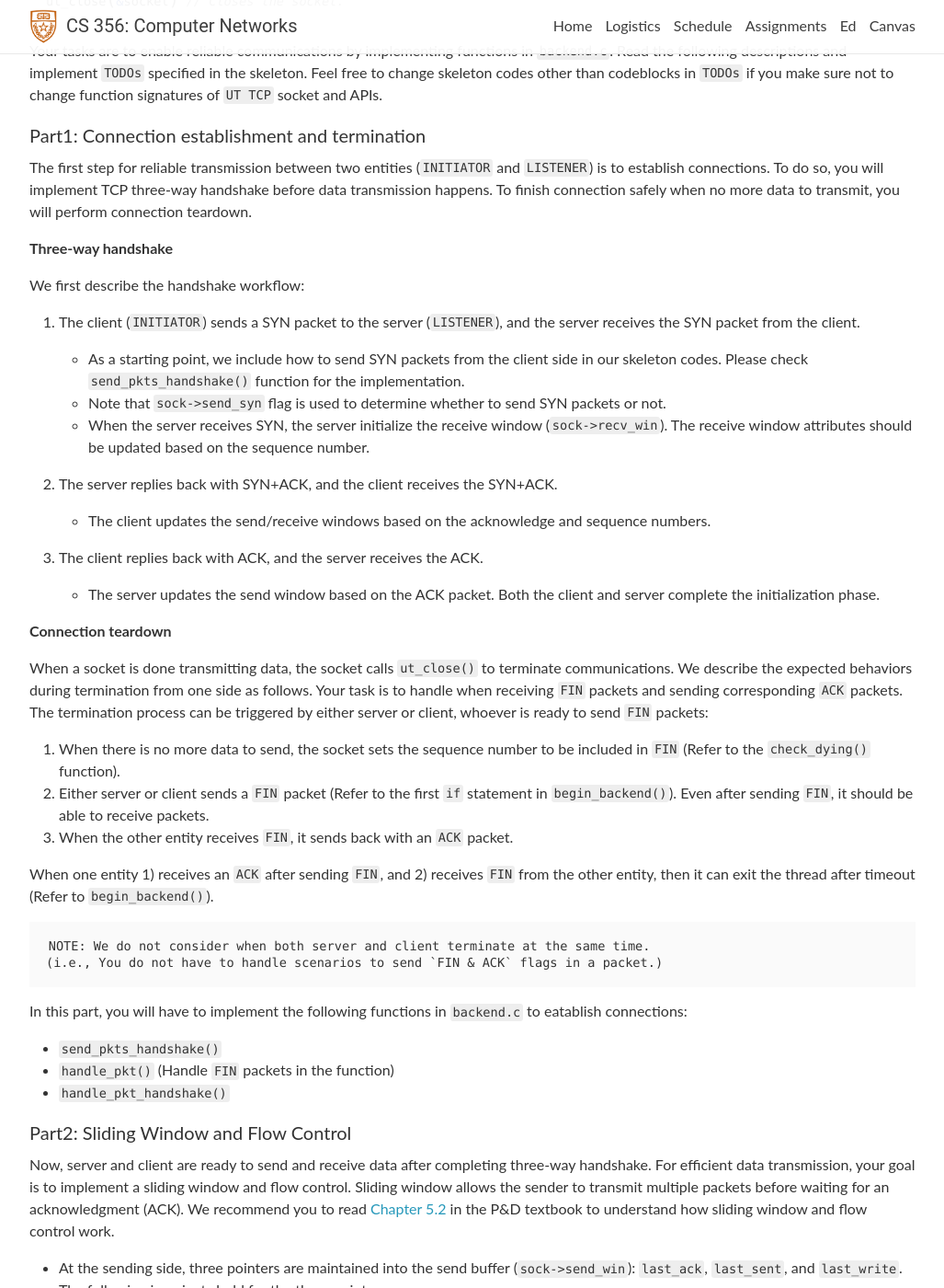
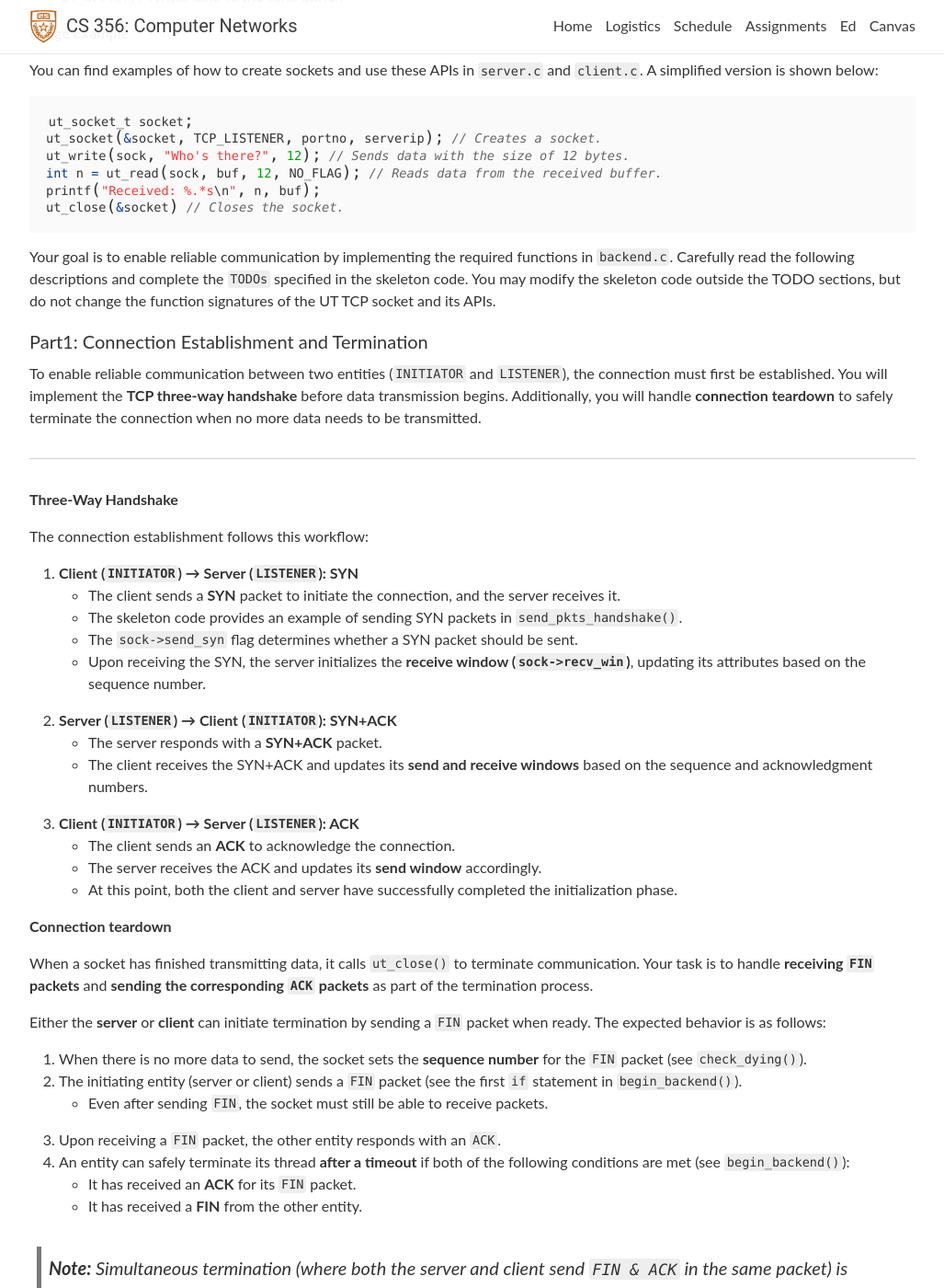
Before and after one commit to utcs356/sp25, a Jekyll site: the page built from _pages/4_congestion_flow_control.md, in a window 1280 px wide and 1400 px high, scrolled down 1403 px. Shown: the whole window at 92% size, without its empty margins (126-1153 px from the left). Built offline with Jekyll 4.4.1, drawn with Linux system fonts in a browser that asks for light colours; nearby versions of some CDN libraries; comment, search, counter and statistics services are not loaded; some of the changed text lies outside the part shown.

Commit message:
assn4 desc update

````diff
--- a/_pages/4_congestion_flow_control.md
+++ b/_pages/4_congestion_flow_control.md
@@ -10,33 +10,41 @@ title: "Assignment 4: Reliable Transport Protocol and Congestion Control"
 
 ### Overview
 
-In this assignment, you will implement a transport layer of the network stack.
-Your transport layer must ensure *reliable transmission of packets* even when packet corruptions and losses occur.
-Also, to enable efficient communication, you will implement sliding window, flow control and congestion control.
+In this assignment, you will implement the transport layer of a network stack. Your implementation must ensure reliable packet transmission, even in the presence of packet corruption and loss. To achieve efficient communication, you will also implement sliding window, flow control, and congestion control mechanisms.
 
 ### Environment Setup
 
-In this assignment, we recommend you use `cs356-base` profile on CloudLab for implementing and testing your code.
-To get the skeleton code, create a **private** repository by clicking `Use this template> Create a repository` on the [GitHub repository](https://github.com/utcs356/assignment4.git).
+We recommend using the `cs356-base` profile on CloudLab for implementation and testing.
 
-Install dependencies by running the following command (We recommend you to use CloudLab machines for development):
+1. Obtain the Skeleton Code
+
+* Create a private repository by clicking "Use this template" > "Create a repository" on the provided [GitHub repository](https://github.com/utcs356/assignment4.git).
+
+2. Install Dependencies
+
+* Run the following command to install required dependencies (we recommend using CloudLab machines for development):
+
 ```bash
 > bash setup/setup.sh
 ```
 
 ### Implementation
 
-The goal of this assigment is to support reliable communications by implementing `UT TCP`.
-In the skeleton codes, we provide `UT TCP` socket and APIs (in `ut_tcp.h`):
+The objective of this assignment is to implement `UT TCP` to support reliable communication.
+We provide skeleton code that includes a `UT TCP` socket and its corresponding APIs in `ut_tcp.h`:
 
-* `ut_socket`: creates a new socket for `UT TCP`. The socket includes all information about address, send/receive buffers, sliding window, congestion control, and so on.
-  * When a new socket is created, a thread will bind to the socket, which is in charge of sending and receiving data through the `begin_backend` function.
-* `ut_close`: closes the socket.
-* `ut_read`: reads data from the received buffer in the socket.
-* `ut_write`: writes data to the send buffer in the socket.
+**Provided APIs**
 
-Examples of how the socket are created and APIs are used can be found in `server.c` and `client.c`.
-A simplified version would look as follows:
+* `ut_socket()`: Creates a new UT TCP socket, which maintains information such as the address, send/receive buffers, sliding window, and congestion control.
+  * When a socket is created, a dedicated thread binds to it, handling data transmission and reception via the begin_backend function.
+* `ut_close()`: Closes the socket.
+* `ut_read()`: Reads data from the receive buffer.
+* `ut_write()`: Writes data to the send buffer.
+
+**Usage Example**
+
+You can find examples of how to create sockets and use these APIs in `server.c` and `client.c`.
+A simplified version is shown below:
 
 ```c
 ut_socket_t socket;
@@ -47,50 +55,50 @@ printf("Received: %.*s\n", n, buf);
 ut_close(&socket) // Closes the socket.
 ```
 
-Your tasks are to enable reliable communications by implementing functions in `backend.c`.
-Read the following descriptions and implement `TODOs` specified in the skeleton.
-Feel free to change skeleton codes other than codeblocks in `TODOs` if you make sure not to change function signatures of `UT TCP` socket and APIs.
+Your goal is to enable reliable communication by implementing the required functions in `backend.c`.
+Carefully read the following descriptions and complete the `TODOs` specified in the skeleton code.
+You may modify the skeleton code outside the TODO sections, but do not change the function signatures of the UT TCP socket and its APIs.
 
-#### Part1: Connection establishment and termination
+#### Part1: Connection Establishment and Termination
 
-The first step for reliable transmission between two entities (`INITIATOR` and `LISTENER`) is to establish connections.
-To do so, you will implement TCP three-way handshake before data transmission happens.
-To finish connection safely when no more data to transmit, you will perform connection teardown.
+To enable reliable communication between two entities (`INITIATOR` and `LISTENER`), the connection must first be established. You will implement the **TCP three-way handshake** before data transmission begins. Additionally, you will handle **connection teardown** to safely terminate the connection when no more data needs to be transmitted.
 
-**Three-way handshake**
+---
 
-We first describe the handshake workflow:
+**Three-Way Handshake**
 
-1. The client (`INITIATOR`) sends a SYN packet to the server (`LISTENER`), and the server receives the SYN packet from the client.
+The connection establishment follows this workflow:
 
-    * As a starting point, we include how to send SYN packets from the client side in our skeleton codes. Please check `send_pkts_handshake()` function for the implementation.
-    * Note that `sock->send_syn` flag is used to determine whether to send SYN packets or not.
-    * When the server receives SYN, the server initialize the receive window (`sock->recv_win`). The receive window attributes should be updated based on the sequence number.
+1. **Client (`INITIATOR`) → Server (`LISTENER`): SYN**
+   * The client sends a **SYN** packet to initiate the connection, and the server receives it.
+   * The skeleton code provides an example of sending SYN packets in `send_pkts_handshake()`.
+   * The `sock->send_syn` flag determines whether a SYN packet should be sent.
+   * Upon receiving the SYN, the server initializes the **receive window (`sock->recv_win`)**, updating its attributes based on the sequence number.
 
-2. The server replies back with SYN+ACK, and the client receives the SYN+ACK.
+2. **Server (`LISTENER`) → Client (`INITIATOR`): SYN+ACK**
+   * The server responds with a **SYN+ACK** packet.
+   * The client receives the SYN+ACK and updates its **send and receive windows** based on the sequence and acknowledgment numbers.
 
-    * The client updates the send/receive windows based on the acknowledge and sequence numbers.
-
-3. The client replies back with ACK, and the server receives the ACK.
-
-    * The server updates the send window based on the ACK packet. Both the client and server complete the initialization phase.
+3. **Client (`INITIATOR`) → Server (`LISTENER`): ACK**
+   * The client sends an **ACK** to acknowledge the connection.
+   * The server receives the ACK and updates its **send window** accordingly.
+   * At this point, both the client and server have successfully completed the initialization phase.
 
 **Connection teardown**
 
-When a socket is done transmitting data, the socket calls `ut_close()` to terminate communications. We describe the expected behaviors during termination from one side as follows.
-Your task is to handle when receiving `FIN` packets and sending corresponding `ACK` packets.
-The termination process can be triggered by either server or client, whoever is ready to send `FIN` packets:
+When a socket has finished transmitting data, it calls `ut_close()` to terminate communication. Your task is to handle **receiving `FIN` packets** and **sending the corresponding `ACK` packets** as part of the termination process.
 
-1. When there is no more data to send, the socket sets the sequence number to be included in `FIN` (Refer to the `check_dying()` function).
-2. Either server or client sends a `FIN` packet (Refer to the first `if` statement in `begin_backend()`). Even after sending `FIN`, it should be able to receive packets.
-3. When the other entity receives `FIN`, it sends back with an `ACK` packet.
+Either the **server** or **client** can initiate termination by sending a `FIN` packet when ready. The expected behavior is as follows:
 
-When one entity 1) receives an `ACK` after sending `FIN`, and 2) receives `FIN` from the other entity, then it can exit the thread after timeout (Refer to `begin_backend()`).
+1. When there is no more data to send, the socket sets the **sequence number** for the `FIN` packet (see `check_dying()`).
+2. The initiating entity (server or client) sends a `FIN` packet (see the first `if` statement in `begin_backend()`).
+   * Even after sending `FIN`, the socket must still be able to receive packets.
+3. Upon receiving a `FIN` packet, the other entity responds with an `ACK`.
+4. An entity can safely terminate its thread **after a timeout** if both of the following conditions are met (see `begin_backend()`):
+   * It has received an **ACK** for its `FIN` packet.
+   * It has received a **FIN** from the other entity.
 
-```
-NOTE: We do not consider when both server and client terminate at the same time.
-(i.e., You do not have to handle scenarios to send `FIN & ACK` flags in a packet.)
-```
+> **Note:** Simultaneous termination (where both the server and client send `FIN & ACK` in the same packet) is **not** considered in this assignment. You do not need to handle this scenario.
 
 In this part, you will have to implement the following functions in `backend.c` to eatablish connections:
 
@@ -100,44 +108,75 @@ In this part, you will have to implement the following functions in `backend.c`
 
 #### Part2: Sliding Window and Flow Control
 
-Now, server and client are ready to send and receive data after completing three-way handshake. For efficient data transmission, your goal is to implement a sliding window and flow control. Sliding window allows the sender to transmit multiple packets before waiting for an acknowledgment (ACK). We recommend you to read [Chapter 5.2](https://book.systemsapproach.org/e2e/tcp.html#sliding-window-revisited) in the P&D textbook to understand how sliding window and flow control work.
+After completing the three-way handshake, the **server** and **client** are ready to send and receive data. To achieve efficient data transmission, you will implement **sliding window** and **flow control** mechanisms.
 
-* At the sending side, three pointers are maintained into the send buffer (`sock->send_win`): `last_ack`, `last_sent`, and `last_write`. The following invariants hold for the three pointers:
-  * `last_ack`: The last byte acked by the receiver. When you receive new ACK numbers higher than `last_ack`, then the sender can update `last_ack` based on the receive ACK (i.e., `last_ack` = new ACK - 1).
-  * `last_sent`: The last byte sent by the socket. You will have to update `last_sent` when you 1) send new packets or 2) start data retransmissions from `last_ack`.
-  * `last_write`: The last byte written by client or server using `ut_write` APIs.
-    ```
-                  [send_win]
-        ┌────────────────┬─────────────┐
-        │                │             │
-        └────────────────┴─────────────┘
-        ^                ^             ^
-    last_ack         last_sent     last_write
+A **sliding window** allows the sender to transmit multiple packets before waiting for an acknowledgment (ACK). We recommend reading [Chapter 5.2](https://book.systemsapproach.org/e2e/tcp.html#sliding-window-revisited) in the P&D textbook for a deeper understanding of these concepts.
 
-    * last_ack <= last_sent
-    * last_sent <= last_write
-    ```
+---
 
-* A similar set of pointers (sequence numbers) are maintained on the receiving side (`sock->recv_win`): `last_read`, `next_expect`, and `last_recv`. The following relationships hold for the three pointers:
-  * `last_read`: The last byte read by client or server using `ut_read` APIs.
-  * `next_expect`: The next expected sequence number.
-  * `last_recv`: The last byte received. The receive buffer may have not received some bytes in between `next_expect` and `last_recv` if a packet's sequence number is larger than `next_expect`. This can happen when packets do not arrive in order.
-    ```
-                  [recv_win]
-        ┌────────────────┬────░░░░░────┐
-        │                │    ░░░░░    │
-        └────────────────┴────░░░░░────┘
-        ^                ^  <missing>  ^
-    last_read        next_expect   last_recv
+### **Sliding Window at the Sender (`sock->send_win`)**
 
-    * last_read < next_expect
-    * next_expect <= last_recv + 1
-    ```
+On the **sending side**, three pointers are maintained within the send buffer:
 
-* Use the receiver’s advertised window as the maximum window size when sending packets.
-  * UT TCP header includes the `advertised_window` field when sending packets.
-    * The advertised window is calculated by `MAX_NETWORK_BUFFER - (last_recv - last_read)`.
-  * The receiver updates the advertised window (`sock->send_adv_win`) as it receives data.
+* **`last_ack`**: The last byte acknowledged by the receiver.
+  * When a new ACK is received, update `last_ack` as:
+    \[
+    \text{last\_ack} = \text{new ACK} - 1
+    \]
+
+* **`last_sent`**: The last byte sent by the socket.
+  * Update `last_sent` when:
+    1. Sending new packets.
+    2. Retransmitting data starting from `last_ack`.
+
+* **`last_write`**: The last byte written by the client or server using `ut_write()`.
+
+```
+              [send_win]
+    ┌────────────────┬─────────────┐
+    │                │             │
+    └────────────────┴─────────────┘
+    ^                ^             ^
+last_ack         last_sent     last_write
+
+* last_ack <= last_sent
+* last_sent <= last_write
+```
+
+---
+
+### **Sliding Window at the Receiver (`sock->recv_win`)**
+
+On the **receiving side**, three sequence number pointers are maintained:
+
+* **`last_read`**: The last byte read by the client or server using `ut_read()`.
+* **`next_expect`**: The next expected sequence number.
+* **`last_recv`**: The last byte received.
+  * There may be missing bytes between `next_expect` and `last_recv` if packets arrive out of order.
+
+```
+              [recv_win]
+    ┌────────────────┬────░░░░░────┐
+    │                │    ░░░░░    │
+    └────────────────┴────░░░░░────┘
+    ^                ^  <missing>  ^
+last_read        next_expect   last_recv
+
+* last_read < next_expect
+* next_expect <= last_recv + 1
+```
+
+---
+
+### **Flow Control and Advertised Window**
+
+* The **receiver’s advertised window** determines the maximum amount of data the sender can transmit.
+  * The UT TCP header includes the `advertised_window` field to communicate this value.
+    * The advertised window is calculated as:
+      \[
+      \text{advertised\_window} = \text{MAX\_NETWORK\_BUFFER} - (\text{last\_recv} - \text{last\_read})
+      \]
+  * The receiver updates the advertised window (`sock->send_adv_win`) as it processes incoming data.
 
 In `backend.c`, you will have to implement the following functions to support sliding window and flow control:
 
````
